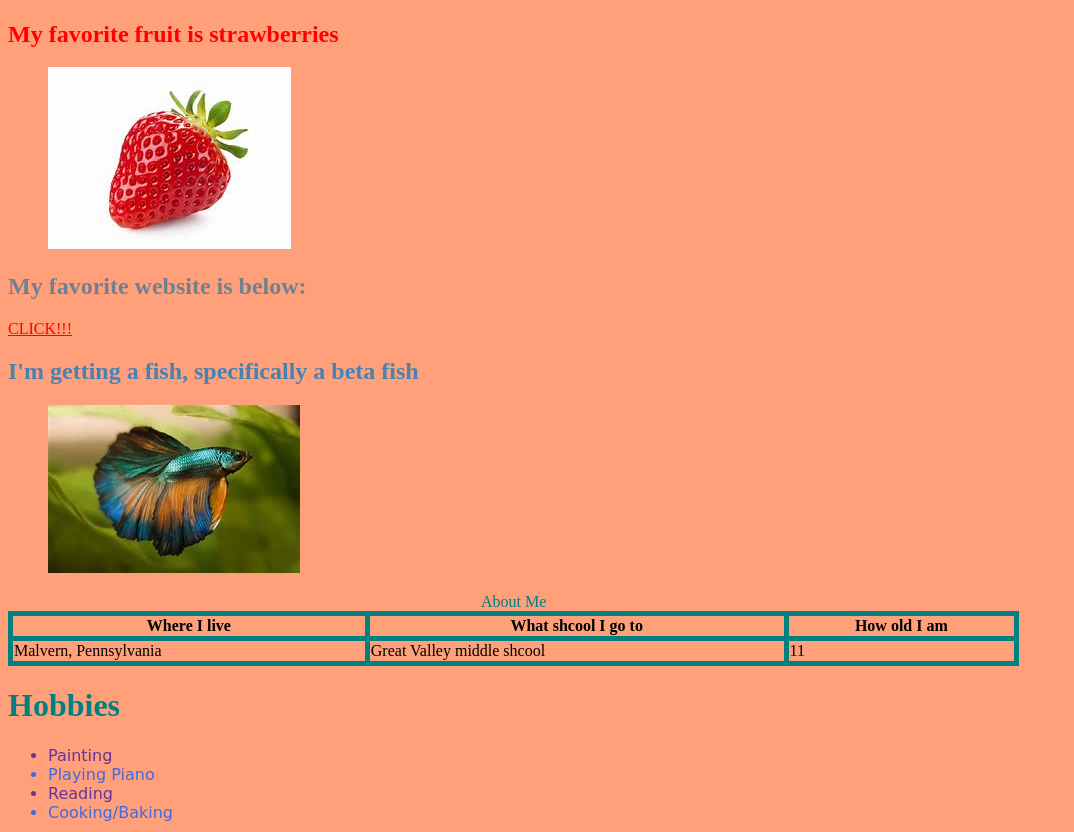
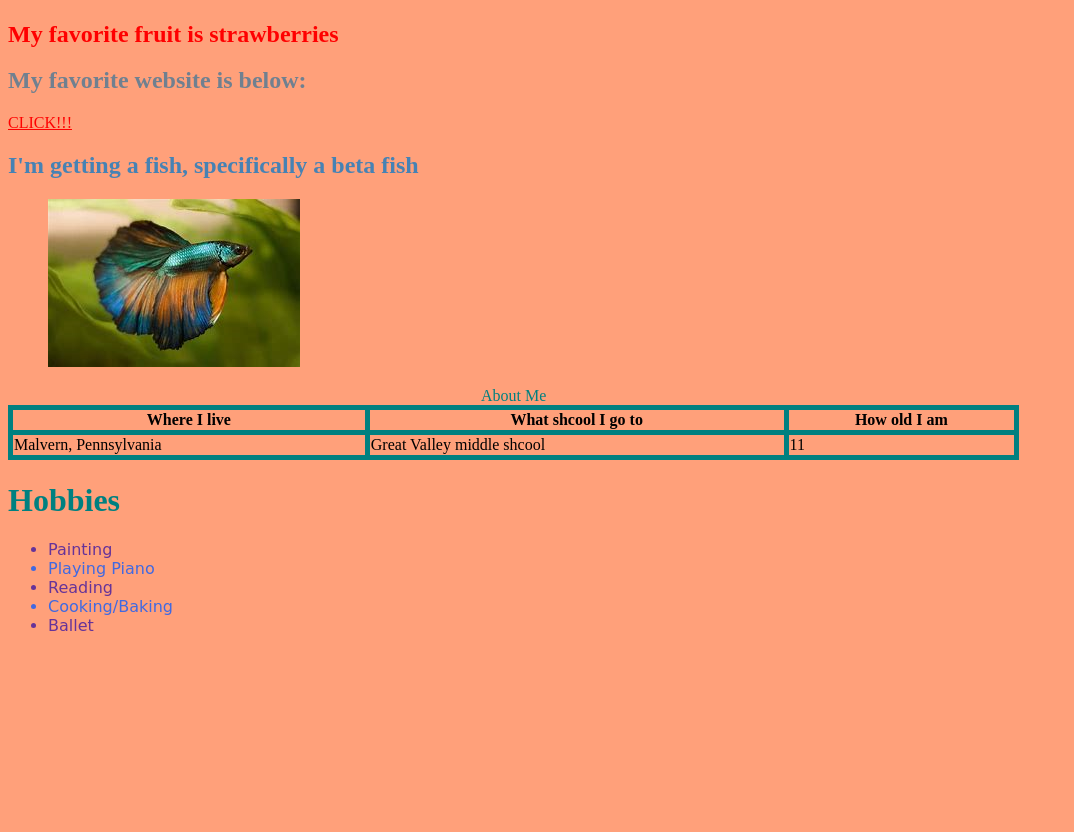
Before and after one commit to EKwocky/EKwocky.github.io, a plain HTML site: page index.html in a window 1280 px wide. Shown: the part 611-1443 px from the top of the page, without its empty margins (0-1074 px from the left). After the commit the page ends 1262 px from the top, so only its background shows below. Drawn offline with Linux system fonts and the light colour scheme.

Commit message:
9th commmit
little things

```diff
--- a/index.html
+++ b/index.html
@@ -16,9 +16,6 @@
 <img src="images/foxes!!!!!!.jpg">
 </ul>
 <h2 style="color:red">My favorite fruit is strawberries</h2>
-<ul>
-<img src="images/untitled.png">
-</ul>
 <h2 style="color:slategray">My favorite website is below:</h2>
 <a href="https://www.coolmathgames.com/" style="color:red">CLICK!!!</a>
 <h2 style="color:steelblue">I'm getting a fish, specifically a beta fish</h2>
@@ -33,7 +30,7 @@ border-collapse: collapse;
 }
 </style>
 <table style="width:80%">
-<caption style="color:teal">About Me</caption>
+<caption style="color:teal;">About Me</caption>
     <tr>
         <th>Where I live</th>
         <th>What shcool I go to</th>
@@ -45,13 +42,13 @@ border-collapse: collapse;
         <td>11</td>
     </tr>
 </table>
-<h1 style="color:teal">Hobbies</h1>
+<h1 style="color:teal;">Hobbies</h1>
 <ul style="font-family:cursive;">
     <li style="color:rebeccapurple">Painting</li>
     <li style="color:royalblue">Playing Piano</li>
     <li style="color:rebeccapurple">Reading</li>
     <li style="color:royalblue">Cooking/Baking</li>
+    <li style="color:rebeccapurple">Ballet</li>
 </ul>
-
 <body>
 </html>
```
